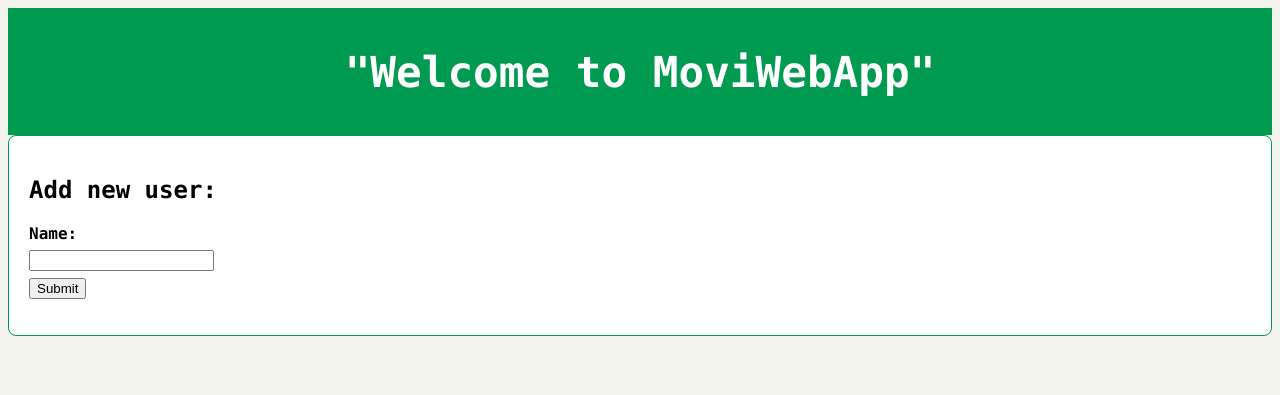
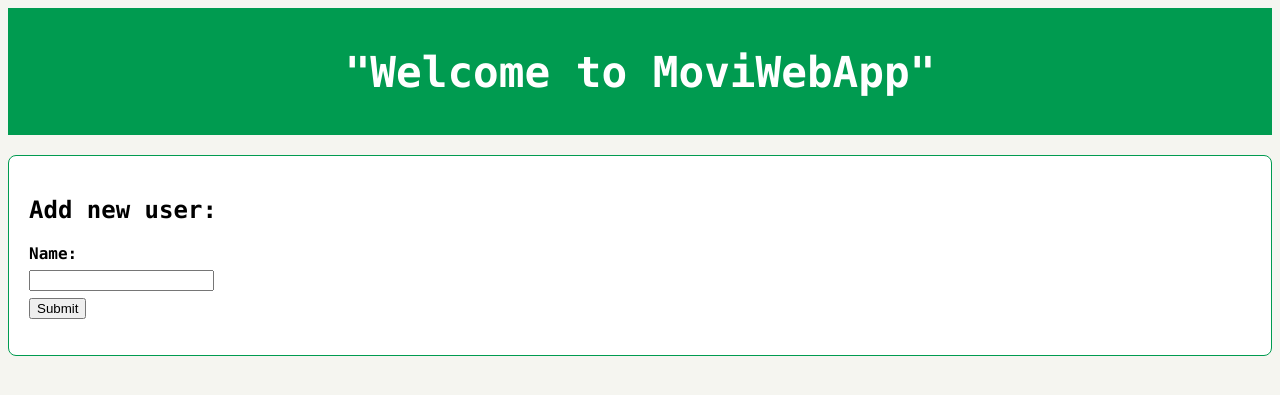
Before and after one commit to yanucodes/MoviWebApp, a Flask app: page / in a window 1280 px wide. Shown: the top 395 px of the page. Run offline with Flask 3, Linux system fonts and the light colour scheme; parts of the project's set-up code (start-up, migrations or seed data) failed here and were passed over.

Commit message:
Make the margin above the first user-box equal margins between user-boxes

```diff
--- a/static/style.css
+++ b/static/style.css
@@ -55,13 +55,10 @@ body {
     background-color: #FFF;
     border: 1px solid #009B50;
     padding: 20px;
+    margin-top: 20px;
     margin-bottom: 20px;
     border-radius: 8px;
     position: relative;
-}
-
-.user-box {
-    margin-top: 0;
 }
 
 .user-box p {
```
